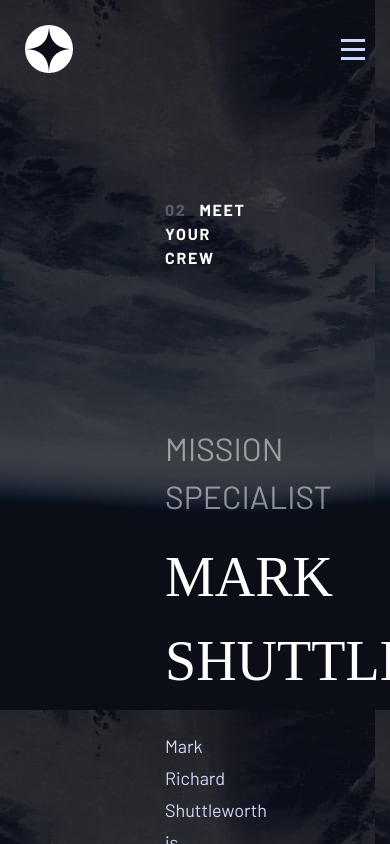
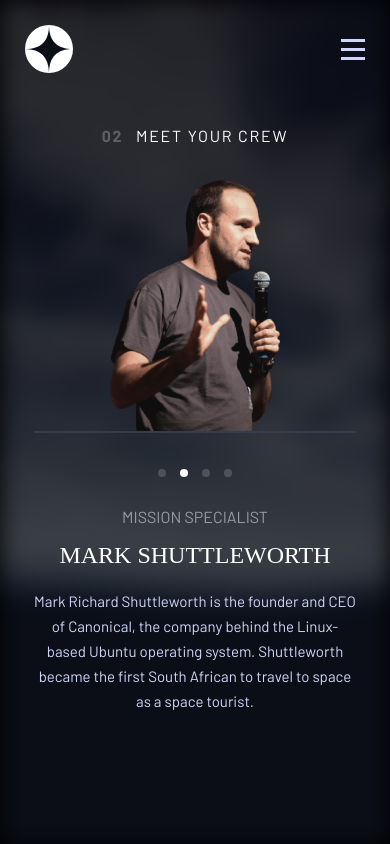
Before and after one commit to hayrapetyandavit/Space-Tourism, a React (Vite) app: page /crew in a window 390 px wide. Built offline with nearby package versions, Linux system fonts and the light colour scheme; a web font is replaced by a local one.

Commit message:
added crew page

```diff
--- a/src/pages/Crew/styles.module.scss
+++ b/src/pages/Crew/styles.module.scss
@@ -13,7 +13,8 @@
   right: 0;
   bottom: 0;
   z-index: -1;
-    background: url("/assets/crew/background-crew-desktop.jpg") no-repeat fixed center / cover;
+  background: url("/assets/crew/background-crew-desktop.jpg") no-repeat fixed
+    center / cover;
   filter: blur(12px); /* Add the blur effect */
 }
 
@@ -37,7 +38,7 @@
   display: flex;
   justify-content: space-between;
   gap: 80px;
-  //   box-shadow: 0 0 4px 0 white;
+  // box-shadow: 0 0 4px 0 white;
 }
 
 .textContent {
@@ -78,15 +79,12 @@
 .text {
   width: 80%;
   min-height: 140px;
-  //   height: auto;
   font-size: 18px;
   line-height: 32px;
   margin-bottom: 120px;
-  //   box-shadow: 0 0 4px 0 white;
 }
 
 .linksList {
-  // position: fixed;
   display: flex;
   gap: 24px;
   li {
@@ -105,9 +103,16 @@
 
 @media (max-width: 1438.98px) {
   .content {
-    background-image: url("/assets/crew/background-crew-tablet.jpg");
+    padding: 240px 155px 0 155px;
+  }
+  .content::before {
+    background: url("/assets/crew/background-crew-tablet.jpg") no-repeat fixed
+      center / cover;
   }
   .intro {
+    position: absolute;
+    left: 39px;
+    top: 136px;
     font-size: 20px;
     letter-spacing: 3.375px;
     span {
@@ -116,19 +121,123 @@
       margin-right: 19px;
     }
   }
+  .changingContent {
+    flex-direction: column;
+    gap: 40px;
+  }
+  .textContent {
+    width: 100%;
+    padding: 0;
+    text-align: center;
+  }
+
+  .subtitle {
+    font-size: 24px;
+    margin-bottom: 8px;
+  }
+
+  .title {
+    font-size: 40px;
+    margin-bottom: 16px;
+  }
+  .text {
+    width: 100%;
+    min-height: 80px;
+    font-size: 16px;
+    line-height: 28px;
+    text-align: center;
+    margin-bottom: 40px;
+  }
+  .linksList {
+    justify-content: center;
+  }
+  .imageContainer {
+    width: 100%;
+    img {
+      position: relative;
+      width: 50%;
+      margin-left: auto;
+      margin-right: auto;
+
+    }
+  }
+  .linksList {
+    gap: 18px;
+    li {
+      width: 12px;
+      height: 12px;
+      border-radius: 12px;
+    }
+  }
 }
 
 @media (max-width: 767.98px) {
   .content {
-    background-image: url("/public/assets/crew/background-crew-mobile.jpg");
+    padding: 180px 34px 0 34px;
+
+  }
+  .content::before {
+    background: url("/assets/crew/background-crew-mobile.jpg") no-repeat fixed
+      center / cover;
   }
   .intro {
+    width: 100%;
+    left: 50%;
+    right: 50%;
+    margin: 0 auto;
+    transform: translate(-50%, -50%);
     font-size: 16px;
+    font-weight: 400;
     letter-spacing: 1.7px;
+    text-align: center;
     span {
       font-size: 16px;
       letter-spacing: 1.7px;
       margin-right: 8px;
     }
   }
+  .changingContent {
+    flex-direction: column-reverse;
+    gap: 40px;
   }
+  .textContent {
+    position: relative;
+  }
+  .subtitle {
+    font-size: 16px;
+    margin-top: 32px;
+  }
+  .title {
+    font-size: 24px;
+  }
+  .text {
+    width: 100%;
+    min-height: 80px;
+    font-size: 15px;
+    line-height: 25px;
+    margin-bottom: 0px;
+  }
+  .imageContainer {
+    height: 30vh;
+    border-bottom: 2px solid #383B4B;
+    img {
+      width: 100%;
+      height: 100%;
+      object-fit: contain;
+    }
+  }
+  .linksList {
+    position: absolute;
+    top: 0;
+    left: 50%;
+    right: 50%;
+    transform: translate(-50%, -50%);
+    margin: 0 auto;
+    gap: 14px;
+    li {
+      width: 8px;
+      height: 8px;
+      border-radius: 8px;
+    }
+  }
+}
```
Lines whose indentation alone changed are shown as unchanged.
